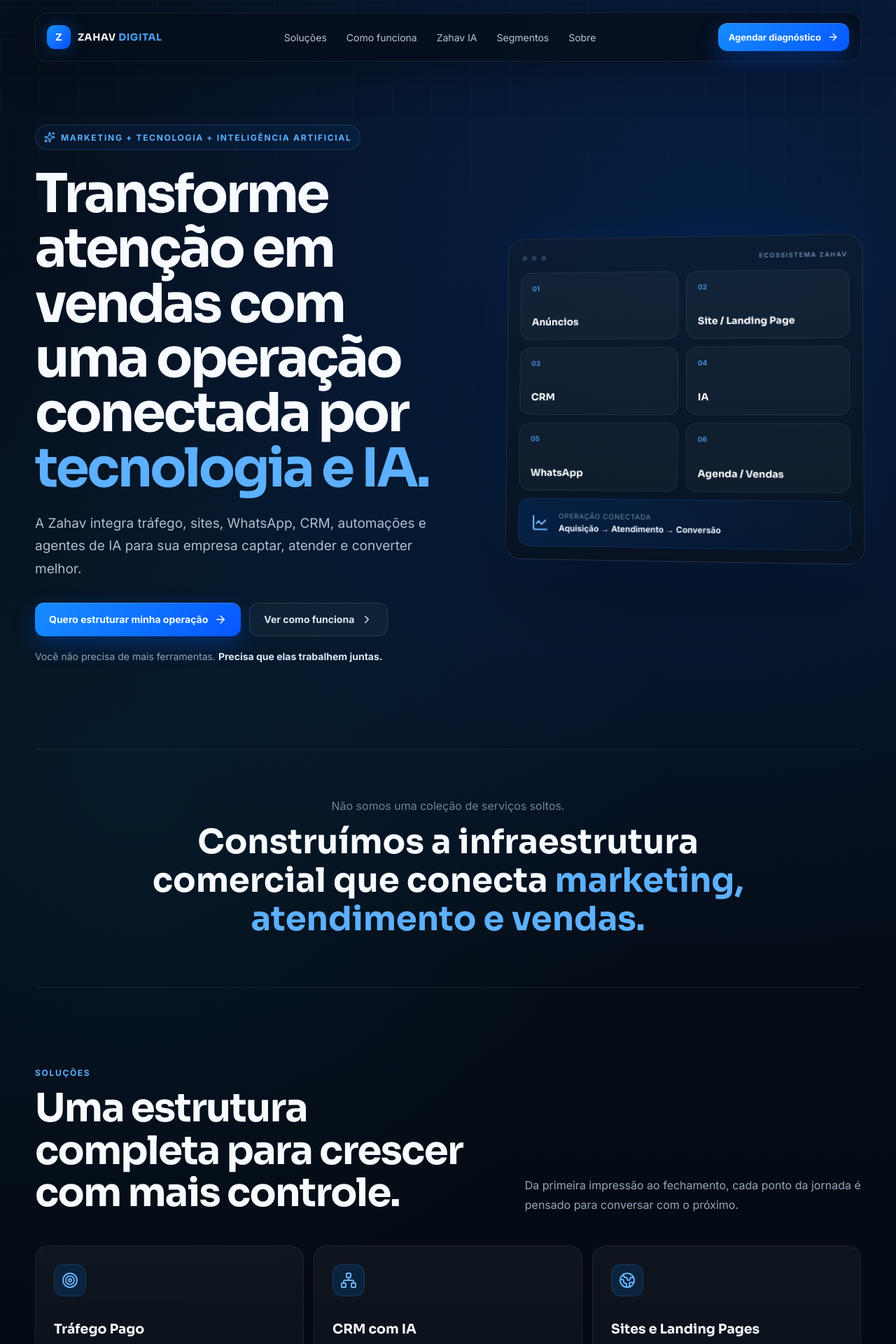
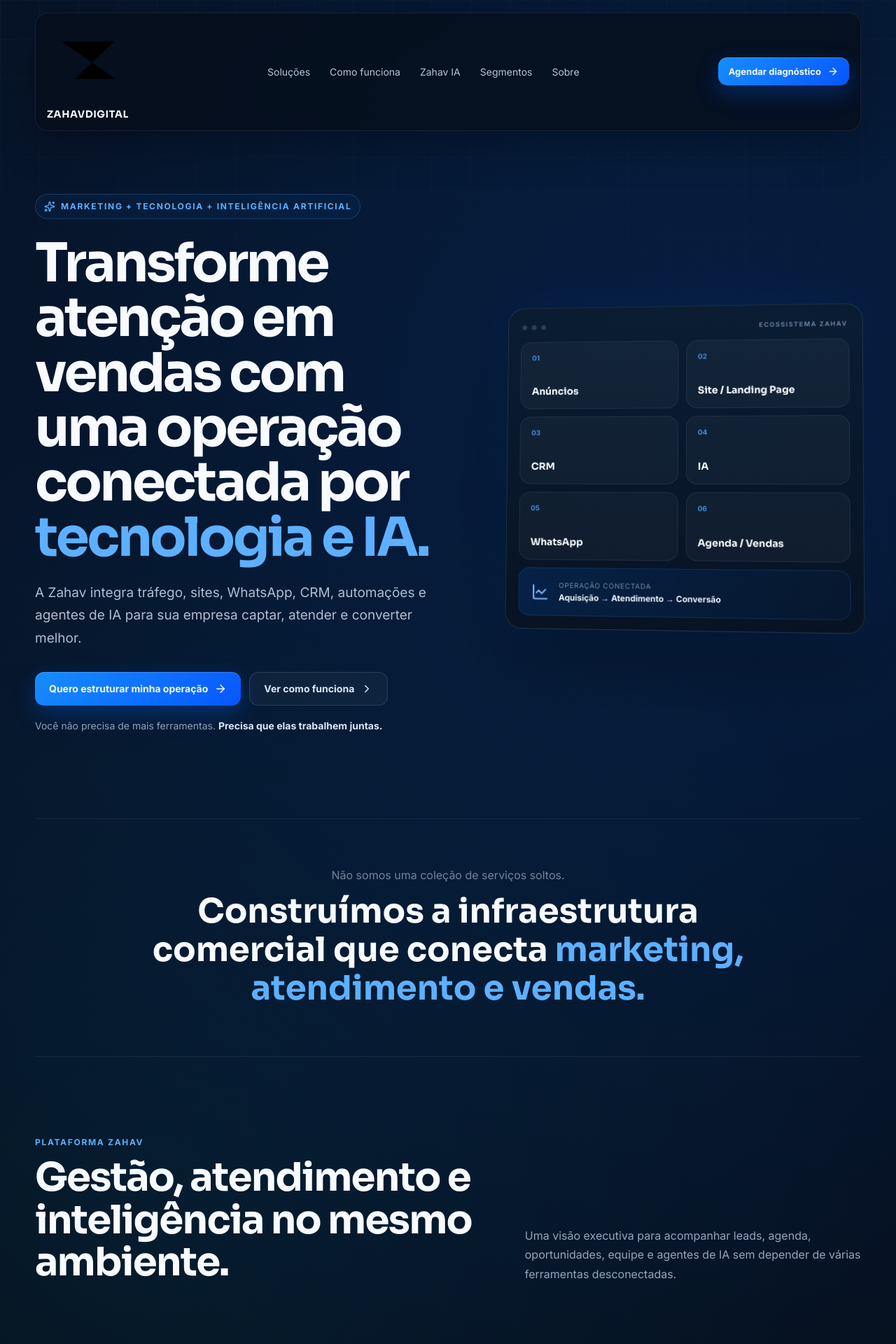
Before and after one commit to Jeferson19283746/sitedazahav, a React (Vite) app: page / in a window 1280 px wide. Shown: the top 1920 px of the page at 70% size. Built offline with nearby package versions, Linux system fonts and the light colour scheme.

Commit message:
feat: add route SEO and branded product experience

```diff
--- a/src/App.tsx
+++ b/src/App.tsx
@@ -1,4 +1,4 @@
-import { ArrowRight, Bot, CheckCircle2, ChevronRight, Globe2, LineChart, MessageCircle, Network, Rocket, ShieldCheck, Sparkles, Target, Workflow, Building2, Stethoscope, ShoppingCart, UtensilsCrossed, Dumbbell, BrainCircuit } from 'lucide-react'
+import { ArrowRight, Bot, CheckCircle2, ChevronRight, Globe2, LineChart, MessageCircle, Network, Rocket, ShieldCheck, Sparkles, Target, Workflow, Building2, Stethoscope, ShoppingCart, UtensilsCrossed, Dumbbell, BrainCircuit, CalendarDays, Users, BadgeCheck } from 'lucide-react'
 import { Link, NavLink, Route, Routes, useLocation } from 'react-router-dom'
 import { useEffect } from 'react'
 
@@ -26,30 +26,68 @@
   ['03', 'Implementação', 'Configuramos canais, CRM, automações, páginas e agentes de IA.'],
   ['04', 'Operação', 'A estrutura entra em funcionamento com processos conectados.'],
   ['05', 'Otimização', 'Acompanhamos dados, gargalos e oportunidades de evolução.'],
-]
+] as const
 
-function ScrollTop() {
+const seo: Record<string, [string, string]> = {
+  '/': ['Zahav Digital | Marketing, Tecnologia e IA', 'Tráfego, sites, WhatsApp, CRM, automações e agentes de IA conectados para transformar atenção em vendas.'],
+  '/solucoes': ['Soluções | Zahav Digital', 'Conheça as soluções Zahav para aquisição, CRM, WhatsApp, automação, sites e inteligência artificial.'],
+  '/como-funciona': ['Como Funciona | Zahav Digital', 'Diagnóstico, estratégia, implementação, operação e otimização em uma jornada comercial conectada.'],
+  '/zahav-ia': ['Zahav IA | Agentes de IA para Vendas e Atendimento', 'Agentes de IA para qualificação, contexto, follow-up, agendamento, suporte e handoff humano.'],
+  '/segmentos': ['Segmentos | Zahav Digital', 'Soluções para clínicas, imobiliárias, delivery, supermercados, academias e operações comerciais personalizadas.'],
+  '/sobre': ['Sobre a Zahav Digital', 'Conheça a visão da Zahav sobre marketing, tecnologia, automação e inteligência artificial aplicados à operação comercial.'],
+  '/contato': ['Contato | Zahav Digital', 'Conte seus objetivos e gargalos para iniciar um diagnóstico comercial com a Zahav Digital.'],
+}
+
+function Brand() {
+  return <span className="brand-lockup" aria-label="Zahav Digital">
+    <svg className="brand-symbol" viewBox="0 0 44 44" aria-hidden="true"><path d="M8 10h28L15 30h22"/><path className="brand-accent" d="M12 35h21"/></svg>
+    <span className="brand-words"><strong>ZAHAV</strong><em>DIGITAL</em></span>
+  </span>
+}
+
+function ScrollTopAndSeo() {
   const { pathname } = useLocation()
-  useEffect(() => { window.scrollTo({ top: 0, behavior: 'auto' }) }, [pathname])
+  useEffect(() => {
+    window.scrollTo({ top: 0, behavior: 'auto' })
+    const [title, description] = seo[pathname] ?? seo['/']
+    document.title = title
+    let meta = document.querySelector('meta[name="description"]')
+    if (!meta) { meta = document.createElement('meta'); meta.setAttribute('name', 'description'); document.head.appendChild(meta) }
+    meta.setAttribute('content', description)
+  }, [pathname])
   return null
 }
 
 function Layout({ children }: { children: React.ReactNode }) {
   return <div className="site-shell">
     <header className="nav-wrap">
-      <Link className="brand" to="/" aria-label="Zahav Digital"><span className="brand-mark">Z</span><span>ZAHAV <b>DIGITAL</b></span></Link>
+      <Link className="brand" to="/"><Brand/></Link>
       <nav>
         <NavLink to="/solucoes">Soluções</NavLink><NavLink to="/como-funciona">Como funciona</NavLink><NavLink to="/zahav-ia">Zahav IA</NavLink><NavLink to="/segmentos">Segmentos</NavLink><NavLink to="/sobre">Sobre</NavLink>
       </nav>
       <Link className="btn btn-small" to="/contato">Agendar diagnóstico <ArrowRight size={16}/></Link>
     </header>
     <main>{children}</main>
-    <footer><Link className="brand" to="/"><span className="brand-mark">Z</span><span>ZAHAV <b>DIGITAL</b></span></Link><p>Marketing, tecnologia e inteligência artificial trabalhando juntos para transformar atenção em vendas.</p><span>© Zahav Digital</span></footer>
+    <footer><Link className="brand" to="/"><Brand/></Link><p>Marketing, tecnologia e inteligência artificial trabalhando juntos para transformar atenção em vendas.</p><span>© Zahav Digital</span></footer>
   </div>
 }
 
 function PageHero({ eyebrow, title, text }: { eyebrow:string; title:string; text:string }) {
   return <section className="section page-hero"><span className="kicker">{eyebrow}</span><h1>{title}</h1><p className="lead">{text}</p><Link className="btn" to="/contato">Agendar diagnóstico <ArrowRight size={18}/></Link></section>
+}
+
+function ProductPreview() {
+  return <section className="section product-showcase">
+    <div className="section-heading"><div><span className="kicker">PLATAFORMA ZAHAV</span><h2>Gestão, atendimento e inteligência no mesmo ambiente.</h2></div><p>Uma visão executiva para acompanhar leads, agenda, oportunidades, equipe e agentes de IA sem depender de várias ferramentas desconectadas.</p></div>
+    <div className="product-window">
+      <aside className="product-sidebar"><Brand/><span className="side-active">Visão geral</span><span>Pipeline</span><span>Pacientes e leads</span><span>Agenda</span><span>Atendimento</span><span>Automação e IA</span><span>Gestão e resultados</span></aside>
+      <div className="product-main"><div className="product-top"><div><small>VISÃO GERAL</small><h3>Operação comercial</h3></div><span className="status-pill"><BadgeCheck size={14}/> Sistema conectado</span></div>
+        <div className="metric-grid"><div><Users/><span>Novos leads</span><strong>Entrada organizada</strong></div><div><CalendarDays/><span>Agenda</span><strong>Próximas ações</strong></div><div><Bot/><span>Equipe e IA</span><strong>Agentes ativos</strong></div></div>
+        <div className="product-columns"><div className="product-panel"><span className="panel-title">Jornada comercial</span>{['Novo contato','Em atendimento','Avaliação / reunião','Proposta','Fechamento'].map((x,i)=><div className="pipeline-row" key={x}><b>0{i+1}</b><span>{x}</span><i/></div>)}</div><div className="product-panel"><span className="panel-title">Prioridades agora</span><div className="priority"><MessageCircle size={17}/> Conversas aguardando ação</div><div className="priority"><Users size={17}/> Leads para qualificar</div><div className="priority"><Workflow size={17}/> Follow-ups programados</div></div></div>
+      </div>
+    </div>
+    <p className="product-caption">Representação visual da experiência da plataforma. A interface final pode variar conforme a operação e o segmento configurado.</p>
+  </section>
 }
 
 function Home() {
@@ -59,28 +97,23 @@
       <div className="ecosystem-card"><div className="dashboard-top"><span></span><span></span><span></span><b>ECOSSISTEMA ZAHAV</b></div><div className="flow-grid">{['Anúncios','Site / Landing Page','CRM','IA','WhatsApp','Agenda / Vendas'].map((item,index)=><div className="flow-node" key={item}><span>{String(index+1).padStart(2,'0')}</span><strong>{item}</strong></div>)}</div><div className="signal-card"><LineChart size={26}/><div><span>Operação conectada</span><strong>Aquisição → Atendimento → Conversão</strong></div></div></div>
     </section>
     <section className="statement section compact"><p>Não somos uma coleção de serviços soltos.</p><h2>Construímos a infraestrutura comercial que conecta <span>marketing, atendimento e vendas.</span></h2></section>
+    <ProductPreview/>
     <section className="section"><div className="section-heading"><div><span className="kicker">SOLUÇÕES</span><h2>Uma estrutura completa para crescer com mais controle.</h2></div><p>Da primeira impressão ao fechamento, cada ponto da jornada é pensado para conversar com o próximo.</p></div><div className="service-grid">{services.map(([title,text,Icon])=><article className="service-card" key={title}><div className="icon-box"><Icon size={24}/></div><h3>{title}</h3><p>{text}</p><span className="learn">Integrado ao ecossistema <ChevronRight size={15}/></span></article>)}</div><div className="section-link"><Link to="/solucoes">Conhecer todas as soluções <ArrowRight size={16}/></Link></div></section>
     <section className="section ai-section"><div className="ai-visual"><div className="orb"><Bot size={48}/></div><div className="ai-tags"><span>Qualificação</span><span>Follow-up</span><span>Agendamento</span><span>Suporte</span><span>Contexto</span></div></div><div className="ai-copy"><span className="kicker">ZAHAV IA</span><h2>IA que participa da operação. Não apenas responde perguntas.</h2><p>Agentes preparados para apoiar o comercial em diferentes momentos da jornada.</p><div className="check-list">{['Qualifica novos leads','Identifica interesse e contexto','Mantém continuidade no atendimento','Executa follow-up','Apoia agendamentos','Encaminha para atendimento humano quando necessário'].map(i=><div key={i}><CheckCircle2 size={18}/>{i}</div>)}</div><Link className="text-link" to="/zahav-ia">Conhecer a Zahav IA <ArrowRight size={16}/></Link></div></section>
-    <ClosingCta />
+    <ClosingCta/>
   </>
 }
 
-function Solutions() { return <><PageHero eyebrow="SOLUÇÕES" title="Tecnologia e marketing conectados ao processo comercial." text="Da aquisição ao relacionamento, desenhamos uma operação em que cada ferramenta tem uma função clara e trabalha conectada às demais."/><section className="section"><div className="service-grid">{services.map(([title,text,Icon])=><article className="service-card service-card-large" key={title}><div className="icon-box"><Icon size={24}/></div><h3>{title}</h3><p>{text}</p><ul><li>Estratégia aplicada ao negócio</li><li>Configuração e implementação</li><li>Integração com a jornada comercial</li></ul></article>)}</div></section><ClosingCta/></> }
-
+function Solutions() { return <><PageHero eyebrow="SOLUÇÕES" title="Tecnologia e marketing conectados ao processo comercial." text="Da aquisição ao relacionamento, desenhamos uma operação em que cada ferramenta tem uma função clara e trabalha conectada às demais."/><section className="section"><div className="service-grid">{services.map(([title,text,Icon])=><article className="service-card service-card-large" key={title}><div className="icon-box"><Icon size={24}/></div><h3>{title}</h3><p>{text}</p><ul><li>Estratégia aplicada ao negócio</li><li>Configuração e implementação</li><li>Integração com a jornada comercial</li></ul></article>)}</div></section><ProductPreview/><ClosingCta/></> }
 function HowItWorks() { return <><PageHero eyebrow="COMO FUNCIONA" title="Da estratégia à operação funcionando." text="A Zahav entra para organizar o processo, conectar os canais e implementar a estrutura necessária para transformar demanda em oportunidade comercial."/><section className="section"><div className="timeline timeline-v2">{steps.map(([n,t,x])=><div className="step" key={n}><span>{n}</span><div><h3>{t}</h3><p>{x}</p></div></div>)}</div><div className="implementation-note"><ShieldCheck size={30}/><div><strong>Implementação assistida</strong><p>Não entregamos um login e deixamos sua equipe descobrir sozinha. Configuramos o processo e colocamos a estrutura para funcionar.</p></div></div></section><ClosingCta/></> }
-
 function ZahavAI() { return <><PageHero eyebrow="ZAHAV IA" title="Agentes de IA integrados ao seu processo comercial." text="Uma camada inteligente para qualificar, acompanhar, organizar contexto, apoiar agendamentos e acelerar o atendimento sem perder a possibilidade de intervenção humana."/><section className="section"><div className="feature-grid">{['SDR e qualificação','Contexto de conversa','Follow-up inteligente','Agendamento','Suporte e triagem','Handoff humano'].map((x,i)=><article className="feature-card" key={x}><span>0{i+1}</span><h3>{x}</h3><p>A IA atua dentro das regras, informações e objetivos definidos para a operação da empresa.</p></article>)}</div></section><section className="statement section compact"><p>IA aplicada ao processo.</p><h2>Mais do que responder mensagens: <span>entender contexto e conduzir o próximo passo.</span></h2></section><ClosingCta/></> }
-
 function Segments() { return <><PageHero eyebrow="SEGMENTOS" title="Uma base tecnológica, adaptada ao jeito que cada empresa vende." text="Cada segmento possui jornada, objeções, agenda, ticket, produtos e regras diferentes. A Zahav estrutura a operação respeitando essas diferenças."/><section className="section"><div className="segment-cards">{segments.map(([name,text,Icon])=><article key={name}><div className="icon-box"><Icon size={24}/></div><h3>{name}</h3><p>{text}</p><Link to="/contato">Falar sobre este segmento <ArrowRight size={15}/></Link></article>)}</div></section><ClosingCta/></> }
-
 function About() { return <><PageHero eyebrow="SOBRE A ZAHAV" title="Uma empresa de crescimento, tecnologia e inteligência artificial." text="A Zahav Digital atua na conexão entre aquisição, experiência digital, atendimento, CRM, automações e IA para construir operações comerciais mais organizadas."/><section className="section about-grid"><div><span className="kicker">NOSSA VISÃO</span><h2>O problema raramente é falta de ferramenta.</h2><p>Empresas acumulam anúncios, sites, WhatsApp, planilhas e sistemas que não conversam entre si. Nossa visão é transformar esse conjunto em uma operação coerente, com processo, dados e próximos passos claros.</p></div><div className="about-panel"><strong>O que orienta nosso trabalho</strong>{['Clareza antes de automação','Tecnologia a serviço da venda','Implementação prática','IA com contexto e objetivo','Evolução baseada na operação real'].map(i=><div key={i}><CheckCircle2 size={17}/>{i}</div>)}</div></section><ClosingCta/></> }
-
-function Contact() { return <section className="section contact-page"><div><span className="kicker">CONTATO</span><h1>Vamos entender sua operação.</h1><p className="lead">Conte o que sua empresa vende, como os leads chegam hoje e onde estão os principais gargalos. A partir disso, estruturamos o diagnóstico inicial.</p><div className="contact-note"><ShieldCheck size={22}/><span>Nenhum número de WhatsApp ou e-mail fictício foi publicado. O canal oficial será conectado quando os dados da Zahav forem definidos.</span></div></div><form className="contact-form" onSubmit={(e)=>e.preventDefault()}><label>Nome<input placeholder="Seu nome"/></label><label>Empresa<input placeholder="Nome da empresa"/></label><label>Segmento<input placeholder="Ex.: clínica, imobiliária, restaurante"/></label><label>Principal objetivo<textarea rows={5} placeholder="Conte o que você quer melhorar na captação, atendimento ou vendas."/></label><button className="btn" type="button">Preparar diagnóstico <ArrowRight size={17}/></button><small>Formulário visual nesta versão. O envio será conectado ao canal/CRM oficial da Zahav na etapa de integração.</small></form></section> }
-
+function Contact() { return <section className="section contact-page"><div><span className="kicker">CONTATO</span><h1>Vamos entender sua operação.</h1><p className="lead">Conte o que sua empresa vende, como os leads chegam hoje e onde estão os principais gargalos. A partir disso, estruturamos o diagnóstico inicial.</p><div className="contact-note"><ShieldCheck size={22}/><span>O site não publica telefone ou e-mail não confirmado. O canal oficial será conectado na etapa de integração.</span></div></div><form className="contact-form" onSubmit={(e)=>e.preventDefault()}><label>Nome<input placeholder="Seu nome"/></label><label>Empresa<input placeholder="Nome da empresa"/></label><label>Segmento<input placeholder="Ex.: clínica, imobiliária, restaurante"/></label><label>Principal objetivo<textarea rows={5} placeholder="Conte o que você quer melhorar na captação, atendimento ou vendas."/></label><button className="btn" type="button">Preparar diagnóstico <ArrowRight size={17}/></button><small>Formulário visual nesta versão. O envio será conectado ao canal/CRM oficial da Zahav na etapa de integração.</small></form></section> }
 function ClosingCta() { return <section className="section cta"><div className="cta-glow"></div><span className="kicker">PRÓXIMO PASSO</span><h2>Sua empresa já gera atenção.<br/><span>Vamos transformar isso em uma operação comercial.</span></h2><p>Marketing, tecnologia e IA trabalhando como uma estrutura única.</p><Link className="btn" to="/contato">Agendar diagnóstico <Rocket size={18}/></Link></section> }
 
 function App() {
-  return <Layout><ScrollTop/><Routes><Route path="/" element={<Home/>}/><Route path="/solucoes" element={<Solutions/>}/><Route path="/como-funciona" element={<HowItWorks/>}/><Route path="/zahav-ia" element={<ZahavAI/>}/><Route path="/segmentos" element={<Segments/>}/><Route path="/sobre" element={<About/>}/><Route path="/contato" element={<Contact/>}/><Route path="*" element={<Home/>}/></Routes></Layout>
+  return <Layout><ScrollTopAndSeo/><Routes><Route path="/" element={<Home/>}/><Route path="/solucoes" element={<Solutions/>}/><Route path="/como-funciona" element={<HowItWorks/>}/><Route path="/zahav-ia" element={<ZahavAI/>}/><Route path="/segmentos" element={<Segments/>}/><Route path="/sobre" element={<About/>}/><Route path="/contato" element={<Contact/>}/><Route path="*" element={<Home/>}/></Routes></Layout>
 }
 
 export default App
```
